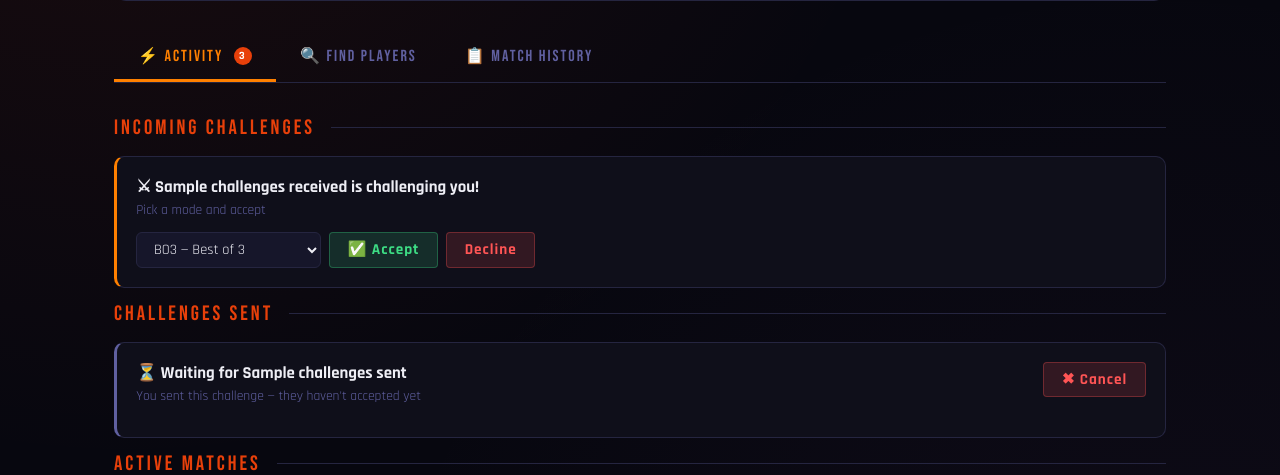
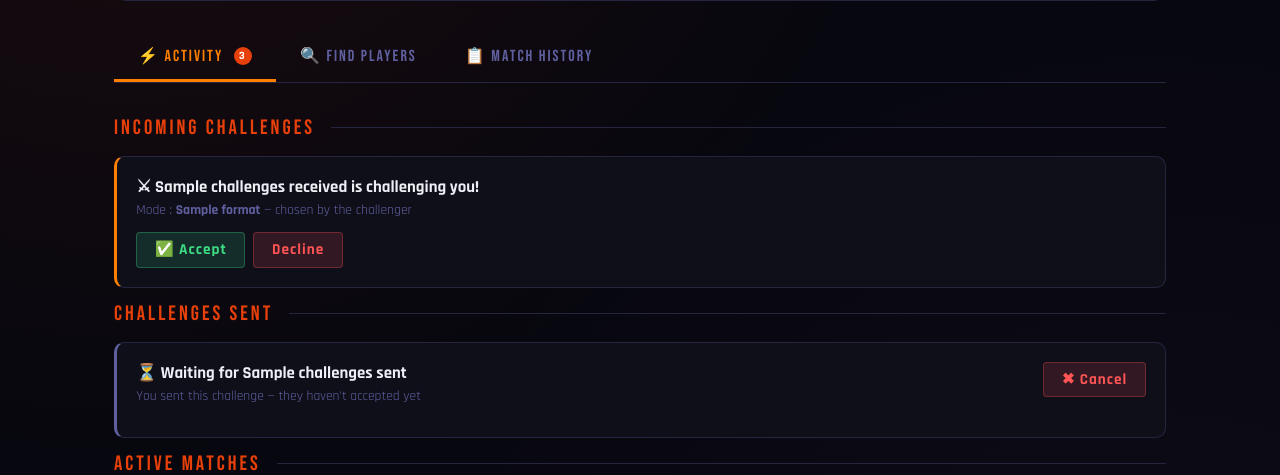
Before and after one commit to TroTro34/yuzu-smash, a Flask app: template templates/dashboard.html in a window 1280 px wide. Shown: the part 378-853 px from the top of the page. Run offline with Flask 3, Linux system fonts and the light colour scheme; the template is opened without the code that fills it: most values are stand-ins (such as "Sample title", 1, 10 or a date in 2020).

Commit message:
Update dashboard.html

```diff
--- a/templates/dashboard.html
+++ b/templates/dashboard.html
@@ -276,19 +276,12 @@
         <div class="challenge-top">
           <div>
             <div class="challenge-title">⚔ {{ c.challenger_name }} is challenging you!</div>
-            <div class="challenge-sub">Pick a mode and accept</div>
+            <div class="challenge-sub">Mode : <strong>{{ c.format or "BO3" }}</strong> — chosen by the challenger</div>
           </div>
         </div>
         <div class="challenge-actions">
-          <select class="form-select" id="fmt-{{ cid }}" style="padding:0.35rem 0.8rem;font-size:0.9rem;width:auto;">
-            <option value="BO1">BO1 — Best of 1</option>
-            <option value="BO3" selected>BO3 — Best of 3</option>
-            <option value="BO5">BO5 — Best of 5</option>
-            <option value="STOCKS">STOCKS — Stocks Taken</option>
-          </select>
-          <button class="btn btn-success" onclick="acceptChallenge('{{ cid }}', document.getElementById('fmt-{{ cid }}').value)">✅ Accept</button>
+          <button class="btn btn-success" onclick="acceptChallenge('{{ cid }}')">✅ Accept</button>
           <button class="btn btn-danger" onclick="declineChallenge('{{ cid }}')">Decline</button>
-        </div>
       </div>
       {% endfor %}
       {% endif %}
@@ -384,9 +377,15 @@
               <div class="player-card-sub">{{ p.wins }}W {{ p.losses }}L · {{ pwr }}% WR{% if p.main_char %} · {{ p.main_char }}{% endif %}</div>
             </div>
           </div>
-          <div style="display:flex;align-items:center;gap:1rem;">
+          <div style="display:flex;align-items:center;gap:0.7rem;flex-wrap:wrap;justify-content:flex-end;">
             <span class="player-card-pts">{{ p.points }} ELO</span>
-            <button class="btn btn-primary" onclick="sendChallenge('{{ p.id }}','{{ p.username }}')">⚔ Challenge</button>
+            <select class="form-select" id="fmt-search-{{ p.id }}" style="padding:0.35rem 0.6rem;font-size:0.85rem;width:auto;">
+              <option value="BO1">BO1</option>
+              <option value="BO3" selected>BO3</option>
+              <option value="BO5">BO5</option>
+              <option value="STOCKS">STOCKS</option>
+            </select>
+            <button class="btn btn-primary" onclick="sendChallenge('{{ p.id }}','{{ p.username }}', document.getElementById('fmt-search-{{ p.id }}').value)">⚔ Challenge</button>
           </div>
         </div>
         {% endif %}
@@ -748,7 +747,7 @@ function renderDefis(defis) {
   let h = '<div class="section-title">INCOMING CHALLENGES</div>';
   for (const [cid, c] of Object.entries(defis)) {
     const icon = c.challenger_main ? `<img src="https://www.smashbros.com/assets_v2/img/fighter/thumb_v2/${c.challenger_main}.png" onerror="this.style.display='none'" style="width:18px;height:18px;object-fit:contain;vertical-align:middle;margin-right:4px;">` : '';
-    h += `<div class="challenge-card pending"><div class="challenge-top"><div><div class="challenge-title">⚔ ${icon}${c.challenger_name} is challenging you!</div><div class="challenge-sub">Pick a mode and accept</div></div></div><div class="challenge-actions"><select class="form-select" id="fmt-${cid}" style="padding:0.35rem 0.8rem;font-size:0.9rem;width:auto;"><option value="BO1">BO1 — Best of 1</option><option value="BO3" selected>BO3 — Best of 3</option><option value="BO5">BO5 — Best of 5</option><option value="STOCKS">STOCKS — Stocks Taken</option></select><button class="btn btn-success" onclick="acceptChallenge('${cid}', document.getElementById('fmt-${cid}').value)">✅ Accept</button><button class="btn btn-danger" onclick="declineChallenge('${cid}')">Decline</button></div></div>`;
+    h += `<div class="challenge-card pending"><div class="challenge-top"><div><div class="challenge-title">⚔ ${icon}${c.challenger_name} is challenging you!</div><div class="challenge-sub">Mode : <strong>${c.format || 'BO3'}</strong> — chosen by the challenger</div></div></div><div class="challenge-actions"><button class="btn btn-success" onclick="acceptChallenge('${cid}')">✅ Accept</button><button class="btn btn-danger" onclick="declineChallenge('${cid}')">Decline</button></div></div>`;
   }
   z.innerHTML = h;
 }
@@ -800,15 +799,17 @@ function renderHistory(matches) {
 
 
 // ── ACTIONS ──────────────────────────────────────────────────
-function sendChallenge(id, name) {
-  fetch('/challenge/' + id, {method:'POST'}).then(r=>r.json()).then(d=>{
-    if(d.success) showToast('Challenge sent to ' + name + '!');
+// ── ACTIONS ──────────────────────────────────────────────────
+function sendChallenge(id, name, fmt) {
+  fetch('/challenge/' + id, {method:'POST',headers:{'Content-Type':'application/json'},body:JSON.stringify({format:fmt})})
+    .then(r=>r.json()).then(d=>{
+    if(d.success) showToast('Challenge sent to ' + name + ' [' + fmt + ']!');
     else showToast(d.error, false);
   });
 }
 
-function acceptChallenge(cid, fmt) {
-  fetch('/challenge/'+cid+'/accept',{method:'POST',headers:{'Content-Type':'application/json'},body:JSON.stringify({format:fmt})})
+function acceptChallenge(cid) {
+  fetch('/challenge/'+cid+'/accept',{method:'POST'})
     .then(r=>r.json()).then(d=>{ if(d.success) window.location.href='/match/'+cid; else showToast(d.error,false); });
 }
 
```
